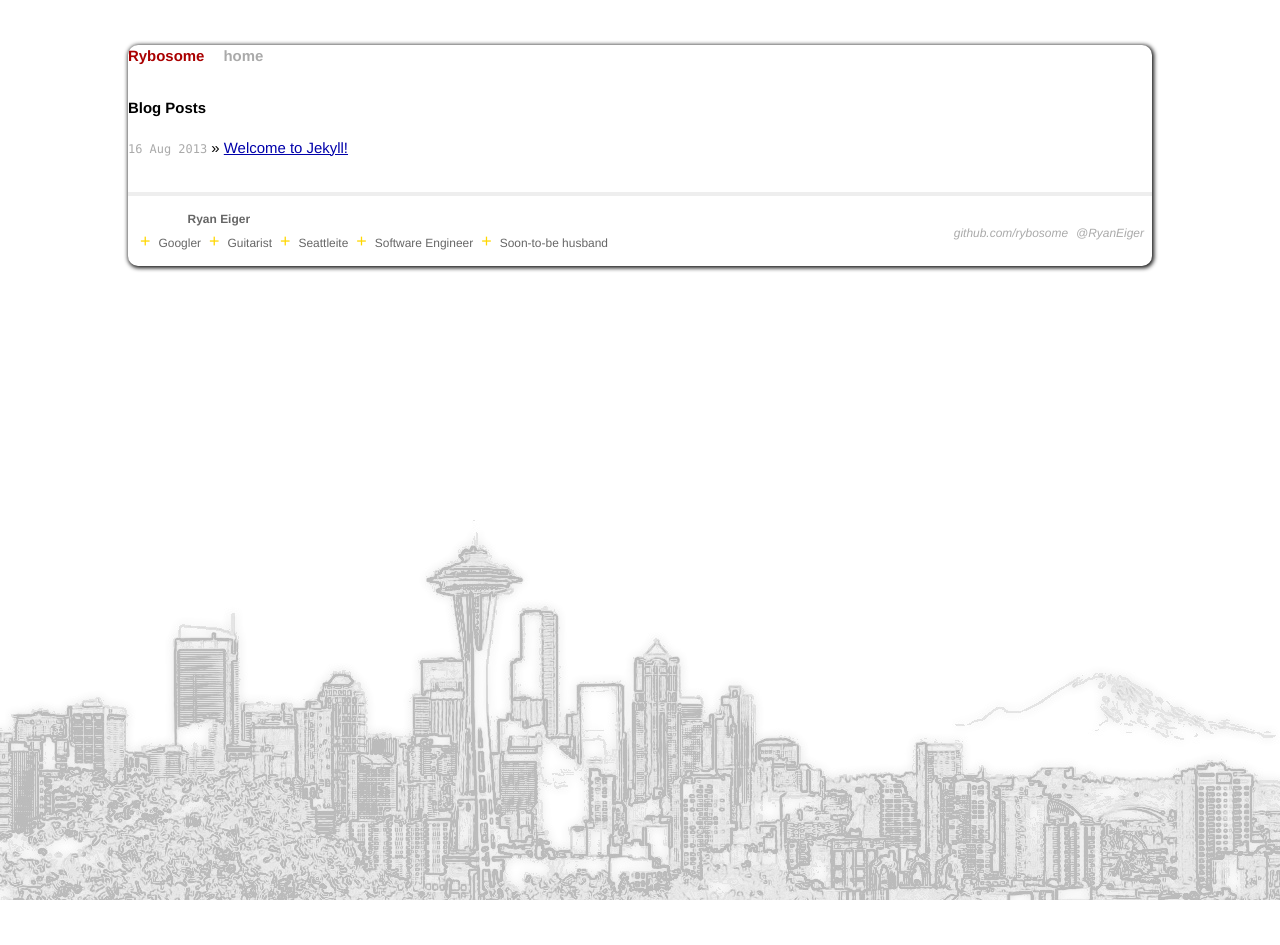
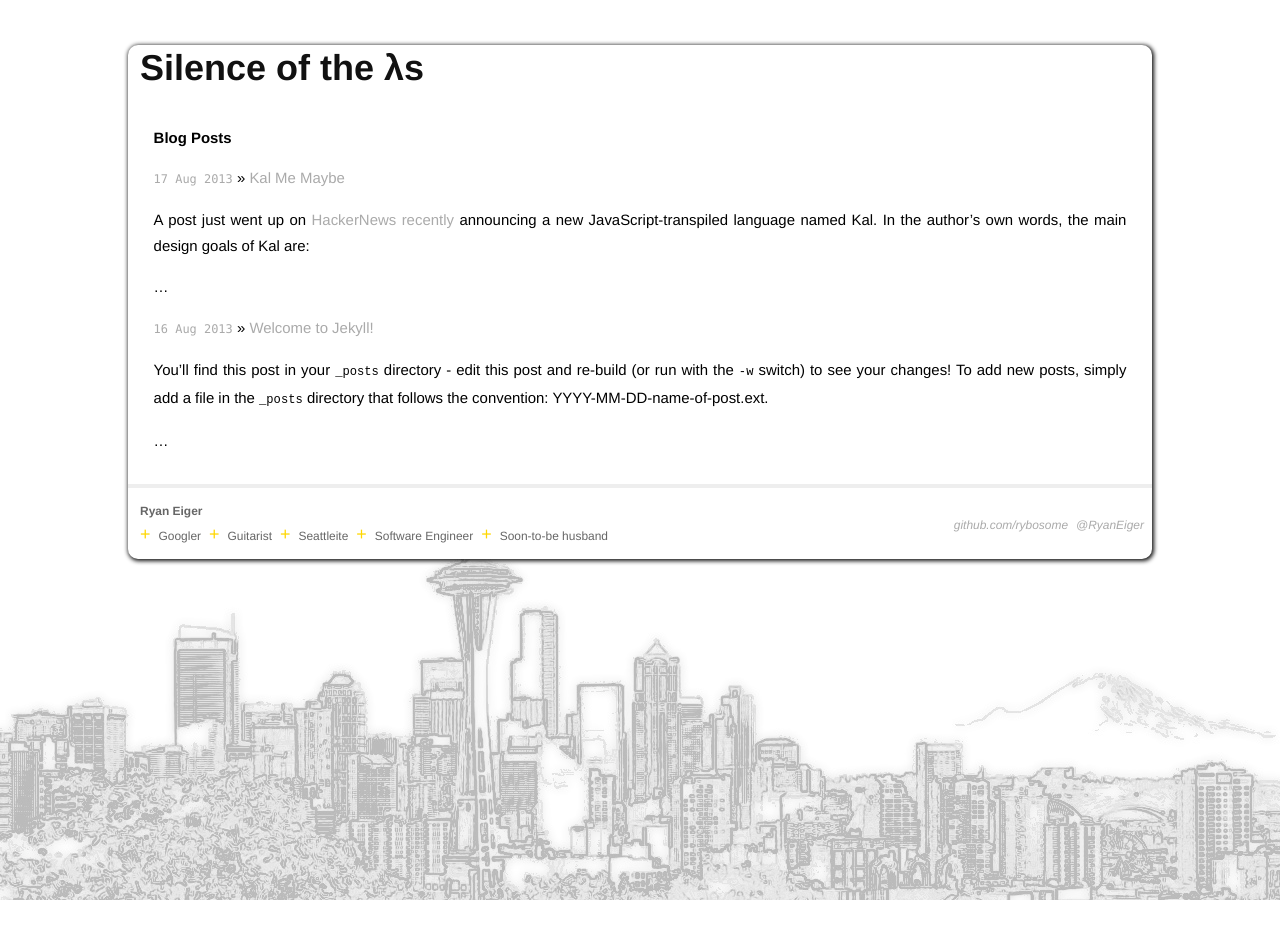
Before and after one commit to rybosome/rybosome.github.io, a Jekyll site: the page built from index.html, in a window 1280 px wide. Built offline with Jekyll 4.4.1, drawn with Linux system fonts in a browser that asks for light colours; nearby versions of some CDN libraries; Markdown is read by kramdown in place of the engine named in the settings.

Commit message:
Add kal me maybe post

```diff
--- a/_config.yml
+++ b/_config.yml
@@ -1,3 +1,4 @@
-name: Rybosome
+name: Silence of the &lambda;s
 markdown: redcarpet
+permalink: /:title.html
 pygments: true
--- a/_layouts/default.html
+++ b/_layouts/default.html
@@ -21,11 +21,12 @@
         <div class="background"></div>
         <div class="site">
           <header>
-            <h1 class="title"><a href="/">{{ site.name }}</a></h1>
-            <a class="extra" href="/">home</a>
+            <h1><a href="/">{{ site.name }}</a></h1>
           </header>
 
-              {{ content }}
+          <article>
+            {{ content }}
+          </article>
 
           <footer>
             <div class="contact">
--- /dev/null
+++ b/_posts/2013-08-17-kal-me-maybe.markdown
@@ -0,0 +1,111 @@
+---
+date: 2013-08-17 15:00:00
+layout: post
+tags: haskell monads
+title: "Kal Me Maybe"
+---
+
+A post just went up on [HackerNews recently][kal-hn] announcing a new
+JavaScript-transpiled language named Kal. In the author's own words, the
+main design goals of Kal are:
+
+1. Eliminate the yucky parts of JavaScript, but keep the good stuff including the compatibility, and the great server and client runtime support.
+2. Make code as readable as possible and make writing code straightforward. Eliminate the urge (and the need) to be terse and complicated.
+3. Provide an alternative to callbacks (which look weird) and promises (which are weird) while providing excellent, easy-to-use asynchronous support.
+
+Looking over Kal, I thought it was pretty cool. The use-case of making
+asynchronous control flow easier to reason about sounds great, even if I
+don't do that much day-to-day async JavaScript programming. As I was
+looking at the following example in particular...
+
+{% highlight python %}
+task getUserFriends(userName)
+  wait for user from db.users.findOne {name:userName}
+  wait for friends from db.friends.find {userId:user.id}
+  if user.type is 'power user'
+    for parallel friend in friends
+      wait for friendsOfFriend from db.friends.find friend
+      for newFriend in friendsOfFriend
+        friends.push newFriend unless newFriend in friends
+  return friends
+{% endhighlight %}
+
+...it struck me how much this looked like monadic code. I spent a few
+minutes throwing together a pseudo-ish Haskell implementation to see how
+similar they looked, and posted a [comment to HN][hn-comment] containing the
+following code:
+
+{% highlight haskell %}
+getUserFriends userName = do
+  user <- findUser userName
+  friends <- findFriends user
+  if (User.type user) == "power user"
+    then friends ++ parMap rdeepseq $ (getSecondNodes friends) friends
+    else friends
+
+getSecondNodes firstNodes friend = do
+  secondNodes <- findFriends friend
+  diff firstNodes secondNodes
+{% endhighlight %}
+
+At first, I was satisfied with the conclusion that Kal offers monad-like
+structures as baked-in language features, but that this sort of
+control-flow is just as easy to accomplish in a sufficiently powerful
+language. However, as Sean Bean knows...
+
+![One does not simply write a correct Haskell
+program][one-does-not-simply-link]
+
+In truth, this quick Haskell program doesn't even compile. So, I sat down to actually write a compilable
+implementation. Swagging the data-gathering functions like so...
+
+{% highlight haskell %}
+data User = User { classification :: String } deriving (Eq,Show)
+
+findUser :: String -> Maybe User
+findUser userName = Nothing
+
+findFriends :: User -> Maybe [User]
+findFriends user = Nothing
+{% endhighlight %}
+
+...I ended up with the following _real_ implementation.
+
+{% highlight haskell %}
+getUserFriends :: String -> Maybe [User]
+getUserFriends userName = do
+  user <- findUser userName
+  friends <- findFriends user
+  if (classification user) == "power user"
+    then Just (nub $ friends ++ concat (parMap rseq (getSecondNodes friends) friends))
+    else Just friends
+
+getSecondNodes :: [User] -> User -> [User]
+getSecondNodes firstNodes friend = fromMaybe [] $ getSecondNodes' firstNodes friend
+
+getSecondNodes' :: [User] -> User -> Maybe [User]
+getSecondNodes' firstNodes friend = do
+  secondNodes <- findFriends friend
+  Just $ firstNodes \\ secondNodes
+{% endhighlight %}
+
+Woof. That's a little worse, isn't it? This version is also sub-optimal
+compared to the Kal version, since there is an additional step ensuring
+uniqueness at the very end of combining the second-hop nodes. I'd also
+argue that it's much less clear what's happening. Admittedly I am hardly
+an experienced Haskeller, so there is probably a cleaner version; if so,
+I'd love to see it! Check out the full source on [GitHub][kal-hs-src].
+
+Although my initial reaction to Kal may have been "I can just
+do this with monads", maybe there is some value in dedicating specific
+syntax to this problem. Besides, as we all know...
+
+![Monads mo' problems][biggie-link]
+
+Preach it Biggie.
+
+[kal-hn]: https://news.ycombinator.com/item?id=6227517
+[kal-hs-src]: https://github.com/rybosome/rybosome.github.io/src/2013-08-17-kal-me-maybe/kal.hs
+[hn-comment]: https://news.ycombinator.com/item?id=6227820
+[one-does-not-simply-link]: http://i.imgur.com/Dg3ForQ.jpg
+[biggie-link]: http://i.qkme.me/3tt5gu.jpg
--- a/css/custom.css
+++ b/css/custom.css
@@ -1,6 +1,23 @@
 address {
   float: right;
   margin-top: 26px;
+}
+
+header {
+  padding: 12px;
+}
+
+header > h1 {
+  font-size: 36px;
+}
+
+h1 > a, h1 > a:visited, h1 > a:active, h1 > a:hover {
+  color: #111;
+}
+
+article {
+  margin: auto;
+  width: 95%;
 }
 
 footer ul {
@@ -12,21 +29,8 @@ footer li {
   margin-right: 8px;
 }
 
-footer a, footer a:visited, footer a:active {
-  color: #aaa;
-  text-decoration: none;
-}
-
-footer a:hover {
-  border-bottom: 1px dashed #111;
-}
-
 .contact {
   margin: 12px;
-}
-
-.contact h3 {
-  padding-left: 10%;
 }
 
 .about > li:before {
@@ -51,3 +55,7 @@ footer a:hover {
   border-radius: 10px;
   box-shadow: 1px 1px 4px 1px #111111;
 }
+
+.container {
+  padding-bottom: 150px;
+}
--- a/css/main.css
+++ b/css/main.css
@@ -25,9 +25,14 @@ h1, h2, h3, h4, h5, h6 {
 h1 { margin-bottom: 1em; }
 p { margin: 1em 0; }
 
-a         { color: #00a; }
-a:hover   { color: #000; }
-a:visited { color: #a0a; }
+a, a:active, a:hover, a:visited {
+  color: #aaa;
+  text-decoration: none;
+}
+
+a:hover {
+  border-bottom: 1px dashed #111;
+}
 
 /*****************************************************************************/
 /*
--- a/index.html
+++ b/index.html
@@ -7,7 +7,10 @@ title: Rybosome
   <h1>Blog Posts</h1>
   <ul class="posts">
     {% for post in site.posts %}
-      <li><span>{{ post.date | date_to_string }}</span> &raquo; <a href="{{ post.url }}">{{ post.title }}</a></li>
+      <li>
+        <span>{{ post.date | date_to_string }}</span> &raquo; <a href="{{ post.url }}">{{ post.title }}</a>
+        <p>{{ post.excerpt }}&hellip;</p>
+      </li>
     {% endfor %}
   </ul>
 </div>
```
Also changed, not shown: 1 other file.
